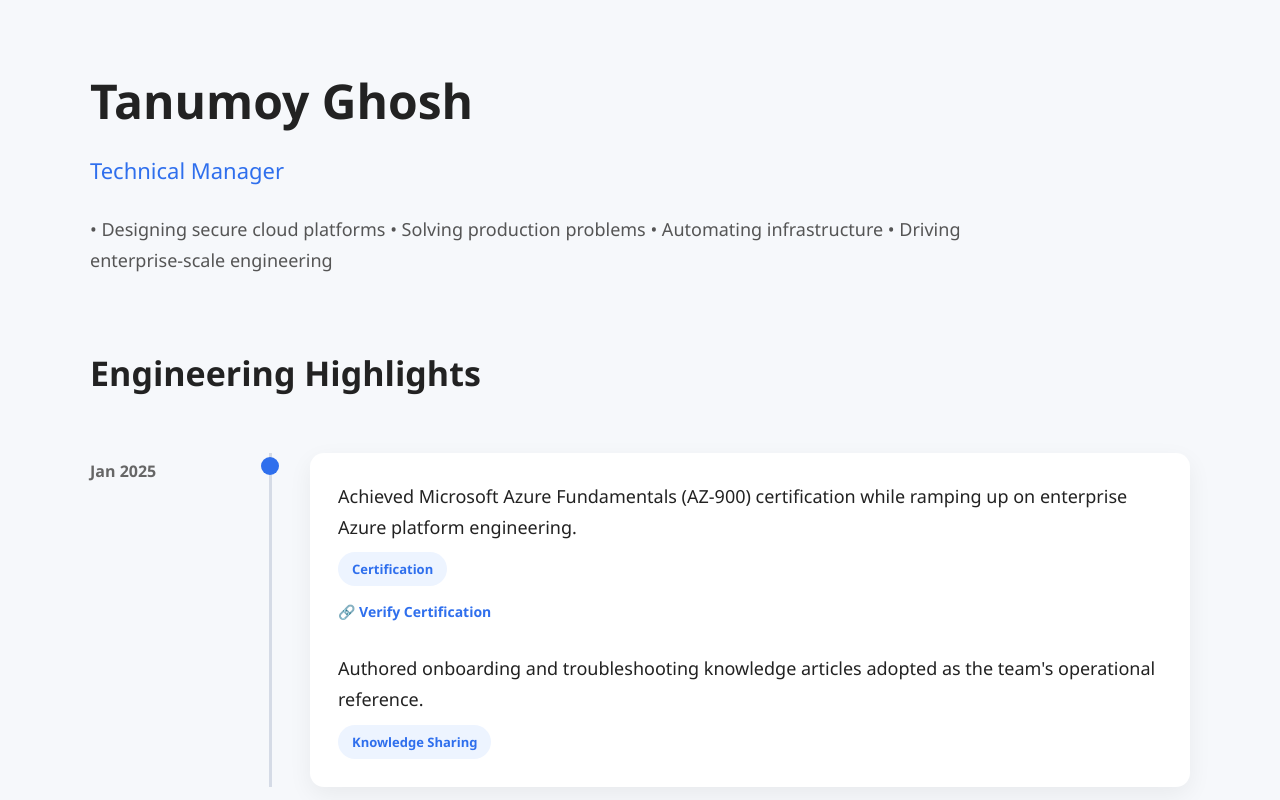
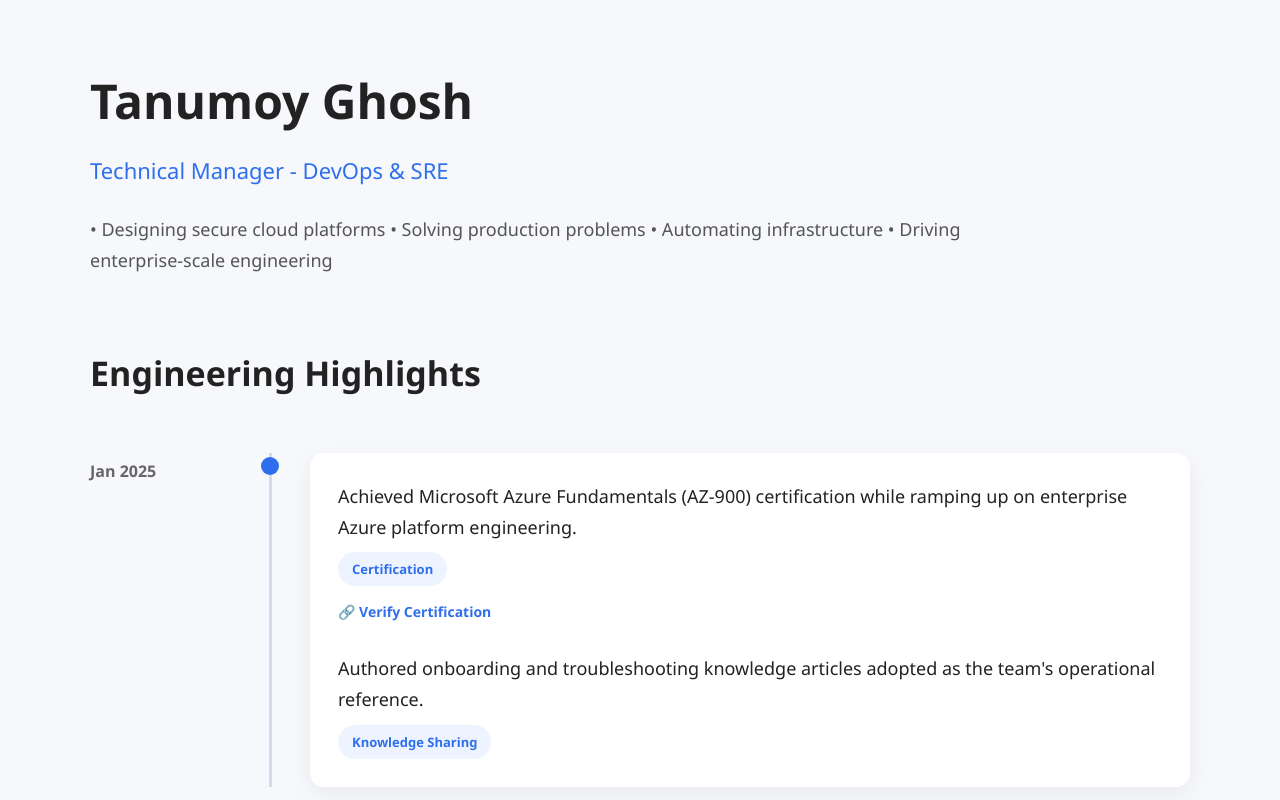
Before and after one commit to tanumoyghosh/engineering-portfolio, a plain HTML site: page index.html in a window 1280 px wide. Shown: the top 800 px of the page. Drawn offline with Linux system fonts and the light colour scheme.

Commit message:
Updated Designation and Portfolio Link

```diff
--- a/index.html
+++ b/index.html
@@ -21,7 +21,7 @@
             <h1>Tanumoy Ghosh</h1>
 
             <p class="subtitle">
-                Technical Manager
+                Technical Manager - DevOps & SRE
             </p>
 
             <p class="summary">
```
Also changed, not shown: 1 other file.
